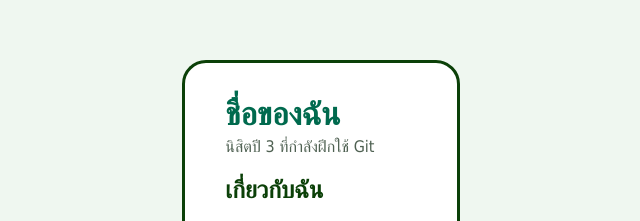
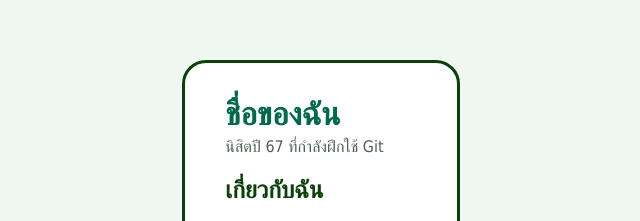
Before and after one commit to Aekkaphob-Jinokum/my-profile, a plain HTML site: page index.html in a window 1280 px wide. Shown: the part 170-391 px from the top of the page, 319-959 px from the left. Drawn offline with Linux system fonts and the light colour scheme.

Commit message:
peak change

```diff
--- a/index.html
+++ b/index.html
@@ -10,7 +10,7 @@
 <body>
   <main class="card">
     <h1>ชื่อของฉัน</h1>
-    <p class="tagline">นิสิตปี 3 ที่กำลังฝึกใช้ Git</p>
+    <p class="tagline">นิสิตปี 67 ที่กำลังฝึกใช้ Git</p>
 
     <h2>เกี่ยวกับฉัน</h2>
     <p>เขียนแนะนำตัวสั้น ๆ 1–2 บรรทัด</p>
```
